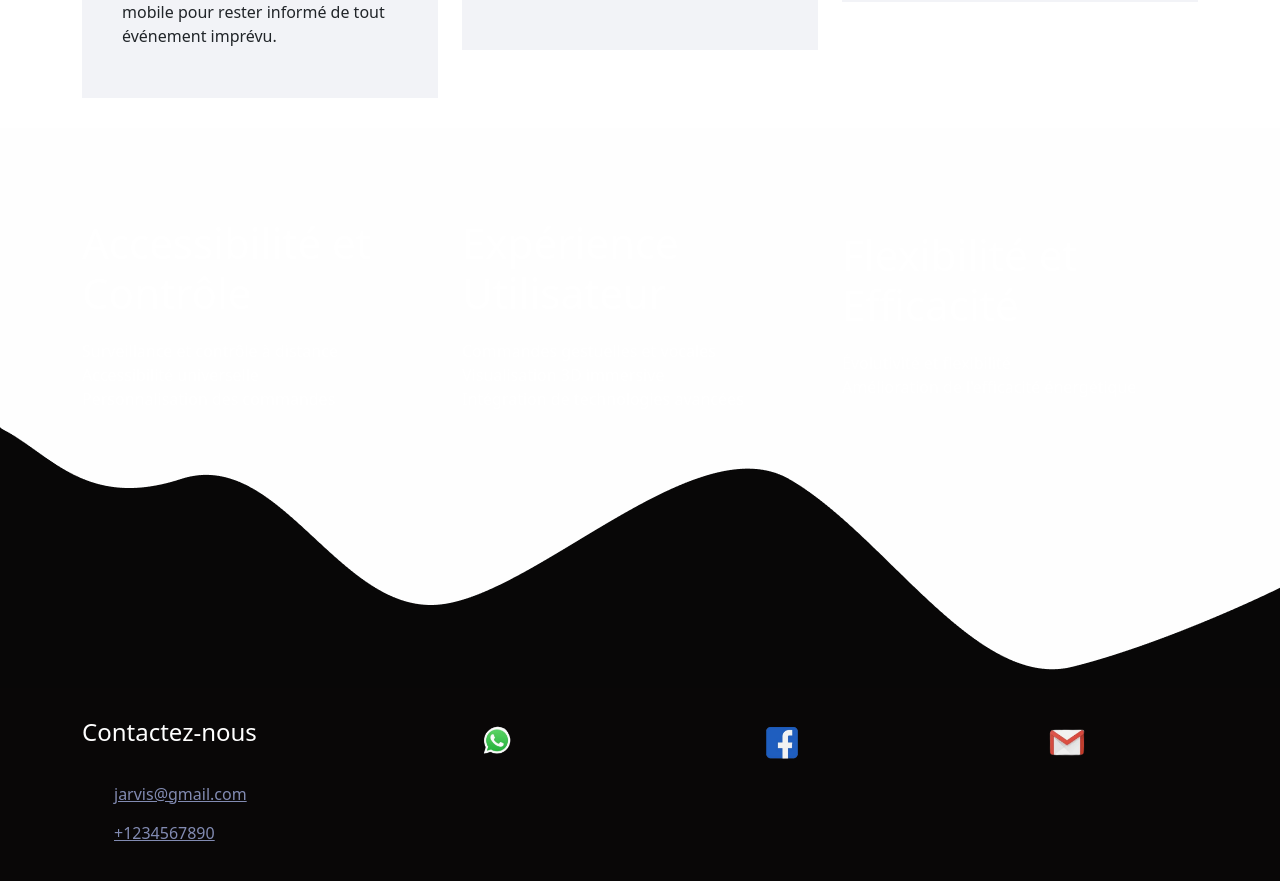
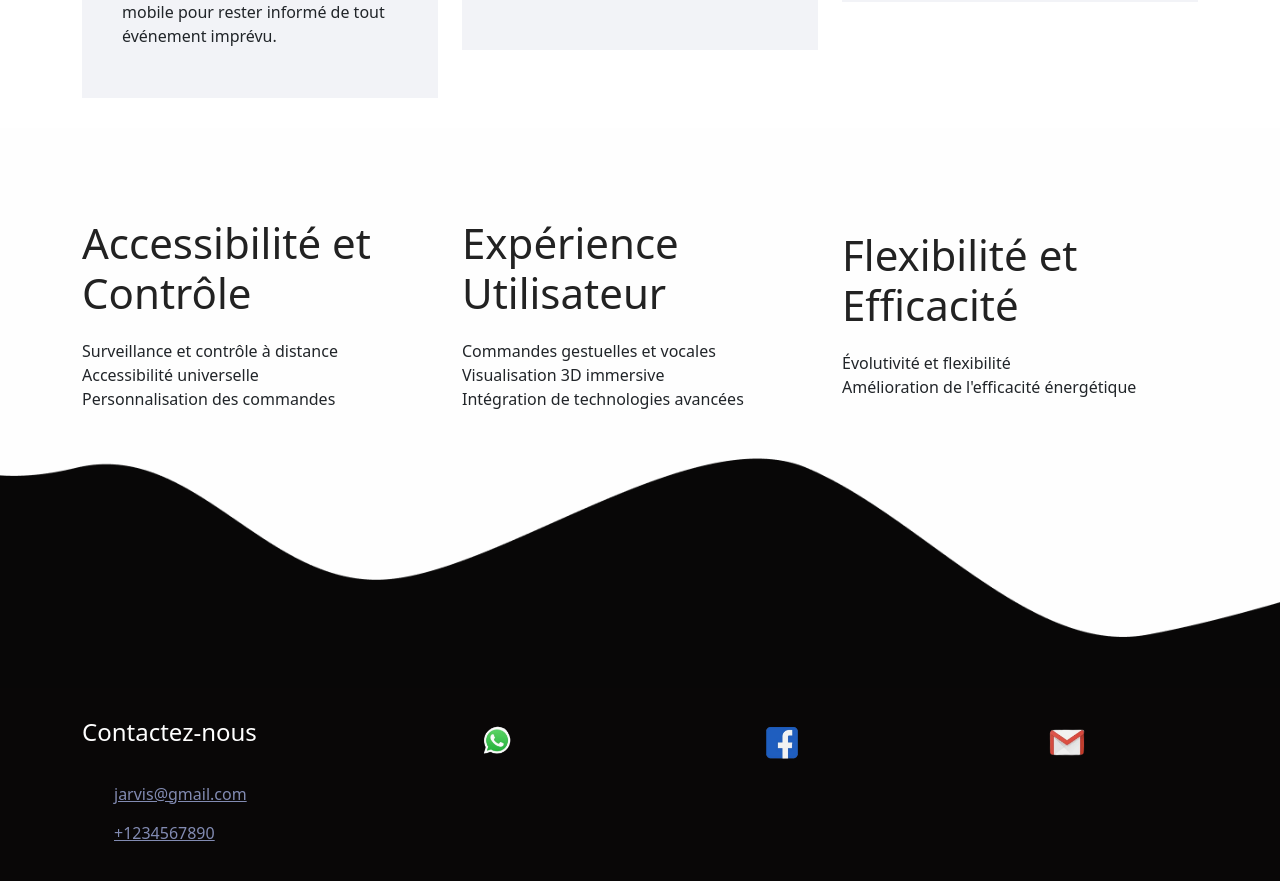
Before and after one commit to ISPM-HIU/finale, a React (Create React App) app in the folder web/: page / in a window 1280 px wide. Shown: the part 1802-2683 px from the top of the page. Built offline with nearby package versions, Linux system fonts and the light colour scheme; some icons are missing.

Commit message:
backgrond cover footer

```diff
--- a/web/src/components/LandingPage/HeroSection/HeroSection.js
+++ b/web/src/components/LandingPage/HeroSection/HeroSection.js
@@ -42,7 +42,7 @@ const HeroSection = () => {
               </h1>
               <p className="d-flex text-white justify-content-center  mt-20 mb-40">dans</p> */}
 
-              <h1  className="text-white">
+              <h1  className=" text-white">
                SmartHome
               </h1>
               <p className="mx-auto text-white">
--- a/web/src/components/LandingPage/Layout/Header/Header.js
+++ b/web/src/components/LandingPage/Layout/Header/Header.js
@@ -33,16 +33,16 @@ const Header = () => {
           >
             <ul className="navbar-nav">
               <li>
-                <Link to="#">Accueil</Link>
+                <Link>Accueil</Link>
               </li>
               <li>
-                <Link to="#">Fonctionnalité</Link>
+                <Link >Fonctionnalité</Link>
               </li>
               <li>
-                <Link to="#">Avantages</Link>
+                <Link >Avantages</Link>
               </li>
               <li>
-                <Link to="#">Exploration 3D</Link>
+                <Link >Exploration 3D</Link>
               </li>
               {/* <li>
                 <Link to="courses.html">Commandes gestuelles</Link>
--- a/web/src/components/LandingPage/OtherFeature/OtherFeature.js
+++ b/web/src/components/LandingPage/OtherFeature/OtherFeature.js
@@ -83,7 +83,7 @@ const OtherFeature = () => {
               {/* <i className="ti-headphone-alt"></i> */}
               {/* <i class="ti-headphone-alt"></i> */}
               <i class="ti-comment"></i>
-              <h4>Chatbot messenger</h4>
+             <h4>Chatbot messenger</h4>
               <div>
                 <p>
                 Permettre aux utilisateurs de commander et de contrôler leur maison directement depuis l'application Messenger
--- a/web/src/components/LandingPage/VideoArea/VideoArea.js
+++ b/web/src/components/LandingPage/VideoArea/VideoArea.js
@@ -7,8 +7,8 @@ const VideoArea = () => {
       <div className="container">
         <div className="row align-items-center">
           <div className="col-lg-4">
-            <div className="section-title text-white">
-              <h2 className="text-white">
+            <div className="section-title ">
+              <h2 className="">
               Accessibilité et Contrôle
               </h2>
               <p>
@@ -19,8 +19,8 @@ const VideoArea = () => {
             </div>
           </div>
           <div className="col-lg-4">
-            <div className="section-title text-white">
-              <h2 className="text-white">
+            <div className="section-title ">
+              <h2 className="">
                 Expérience Utilisateur
               </h2>
               <p>
@@ -31,8 +31,8 @@ const VideoArea = () => {
             </div>
           </div>
           <div className="col-lg-4">
-            <div className="section-title text-white">
-              <h2 className="text-white">
+            <div className="section-title ">
+              <h2 className="">
               Flexibilité et Efficacité
               </h2>
               <p>
@@ -55,10 +55,10 @@ const VideoArea = () => {
                       <div className="video-part">
                         <div className="overlay"></div>
                       </div>
-                      <h4 className="text-white mb-20 mt-30">
+                      <h4 className=" mb-20 mt-30">
                       Sécurité et Innovation
                       </h4>
-                      <p className="text-white mb-20">
+                      <p className=" mb-20">
 
                       Accessibilité Universelle et Inclusivité <br/>
                       Sécurité Améliorée et Tranquillité d'Esprit<br/>
--- a/web/src/styles/main.css
+++ b/web/src/styles/main.css
@@ -196,6 +196,7 @@ h1 {
   /* height: 100vh; */
   height: 35em;
   background: url("../images/video-area-bg.png") no-repeat center;
+  background-size: cover;
 }
 
 /* nedVideoArea */
@@ -241,7 +242,7 @@ h1 {
 	letter-spacing: 2px;
 	margin-bottom: 20px;
 	color: red;
-	justify-content: center;
+	/* justify-content: center; */
 	display: -webkit-flex;
 	display: -moz-flex;
 	display: -ms-flex;
```
Also changed, not shown: web/src/images/video-area-bg.png, web/src/images/video-area-bg123.png (added).
